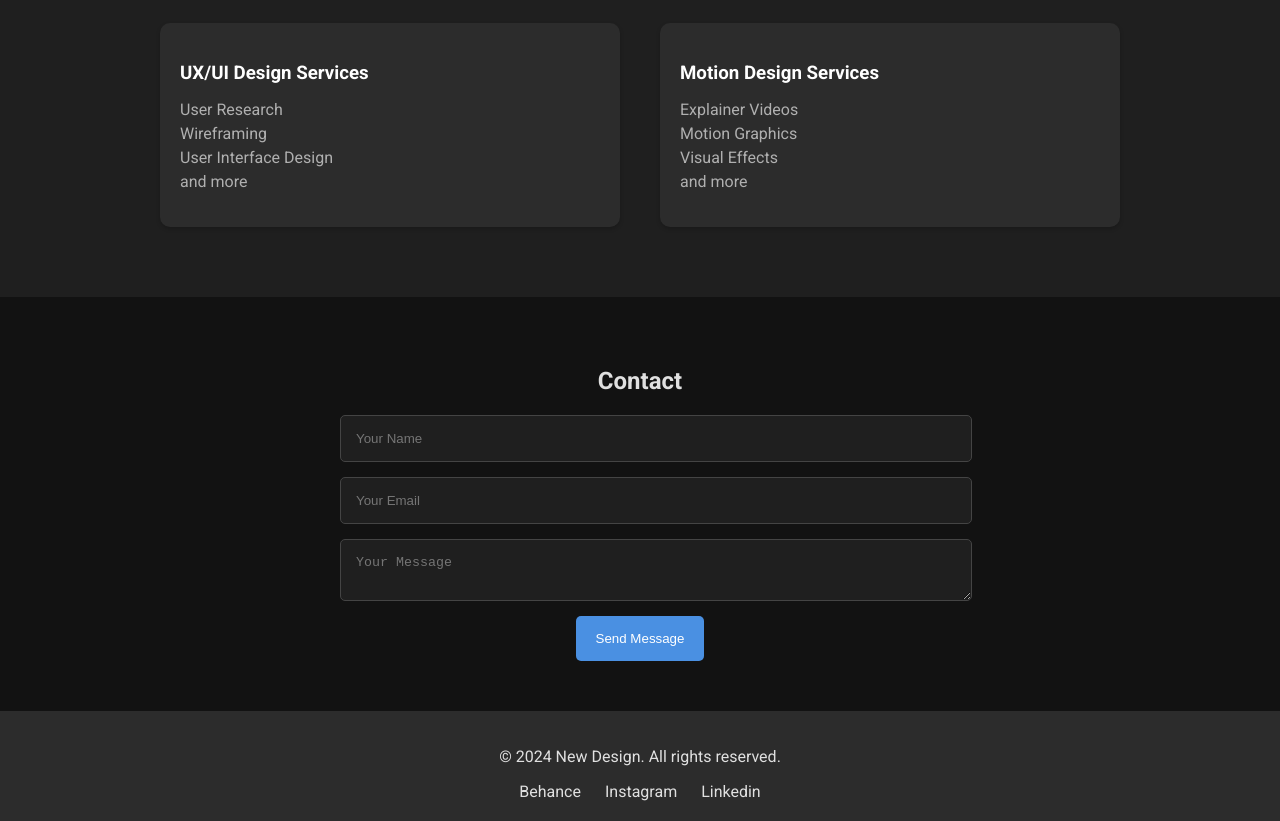
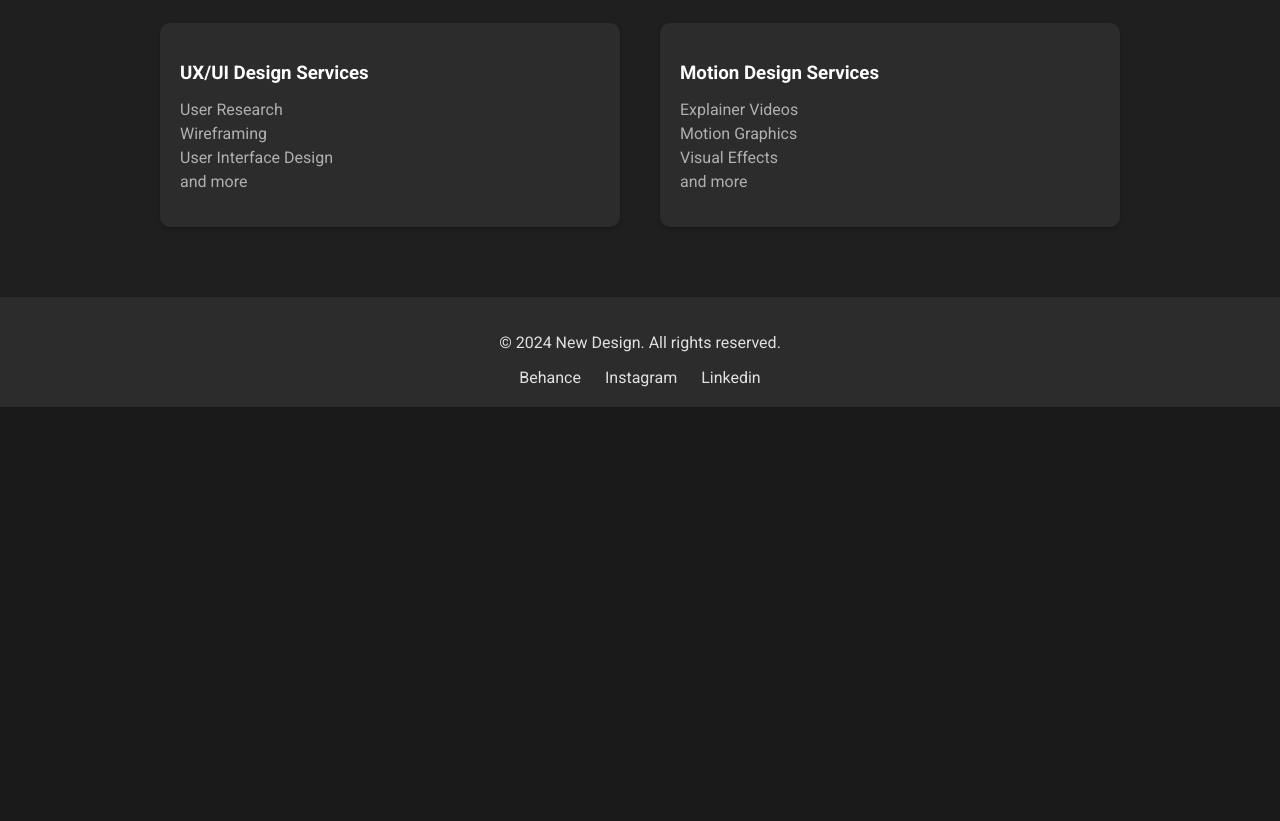
Before and after one commit to israiloovv/Design-Portfolio, a plain HTML site: page index.html in a window 1280 px wide. Shown: the part 2152-2973 px from the top of the page. After the commit the page ends 2559 px from the top, so only its background shows below. Drawn offline with Linux system fonts and the light colour scheme.

Commit message:
Update index.html

```diff
--- a/index.html
+++ b/index.html
@@ -106,15 +106,7 @@
     </div>
   </section>
 
-  <section id="contact" class="contact">
-    <h2>Contact</h2>
-    <form action="submit-form.php" method="post" class="contact-form">
-      <input type="text" name="name" placeholder="Your Name" required>
-      <input type="email" name="email" placeholder="Your Email" required>
-      <textarea name="message" placeholder="Your Message" required></textarea>
-      <button type="submit">Send Message</button>
-    </form>
-  </section>
+
 
   <footer class="footer">
     <p>&copy; 2024 New Design. All rights reserved.</p>
```
